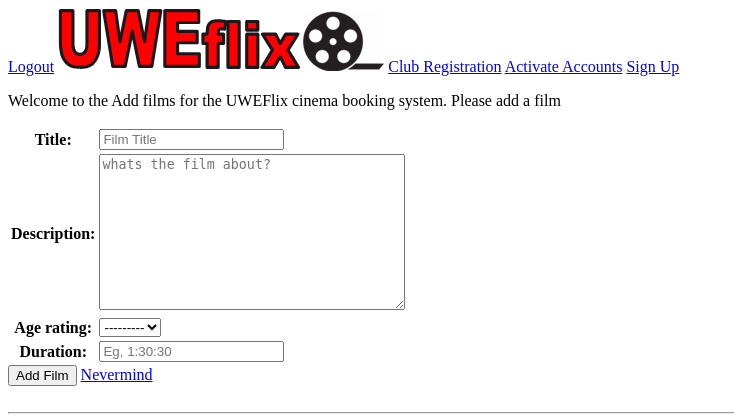
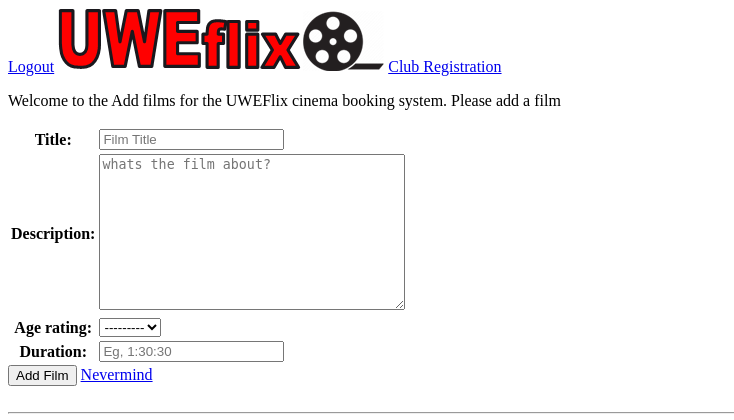
Before and after one commit to JosiahM42/UWEFlix, a Django app: page /addFilms/ in a window 1280 px wide. Shown: the top 420 px of the page, without its empty margins (0-734 px from the left). Run offline with Django 3.2, Linux system fonts and the light colour scheme; a user stored in the database is signed in.

Commit message:
changed permissions on manager and account admin

```diff
--- a/uweflix/templates/uweflix/layout.html
+++ b/uweflix/templates/uweflix/layout.html
@@ -23,7 +23,7 @@
         {% if request.user.is_cinema_admin %}
             <a href="{% url 'cinemaAdmin' %}" class="navbar-logo"><img class="imageBanner" src="{% static 'uweflix/UWEFLIX_Logo.png' %}" alt="image" /></a>
             <a href="{% url 'clubRegister' %}" class="navbar-item">Club Registration</a>
-            <a href="{% url 'activateUser' %}" class="navbar-item">Activate Accounts</a>
+            <!-- <a href="{% url 'activateUser' %}" class="navbar-item">Activate Accounts</a> -->
             {% elif request.user.is_cinema_accounts %}
             <a href="{% url 'accountAdmin' %}" class="navbar-logo"><img class="imageBanner" src="{% static 'uweflix/UWEFLIX_Logo.png' %}" alt="image" /></a>
         {% else %}
@@ -31,8 +31,9 @@
         {% endif %}
 
         <!-- <a href="{% url 'logout' %}" class="navbar-item">Logout</a> -->
-
+        {% if request.user.is_customer %}
         <a href="{% url 'signup' %}" class="navbar-item">Sign Up</a>
+        {% endif %}
 
         {% if request.user.is_club %}
             <a href="{% url 'studentAccount' %}" class="account-icon"></ahref><img src="https://img.icons8.com/fluency-systems-regular/48/000000/guest-male.png"/></a>
```
Also changed, not shown: db.sqlite3.
